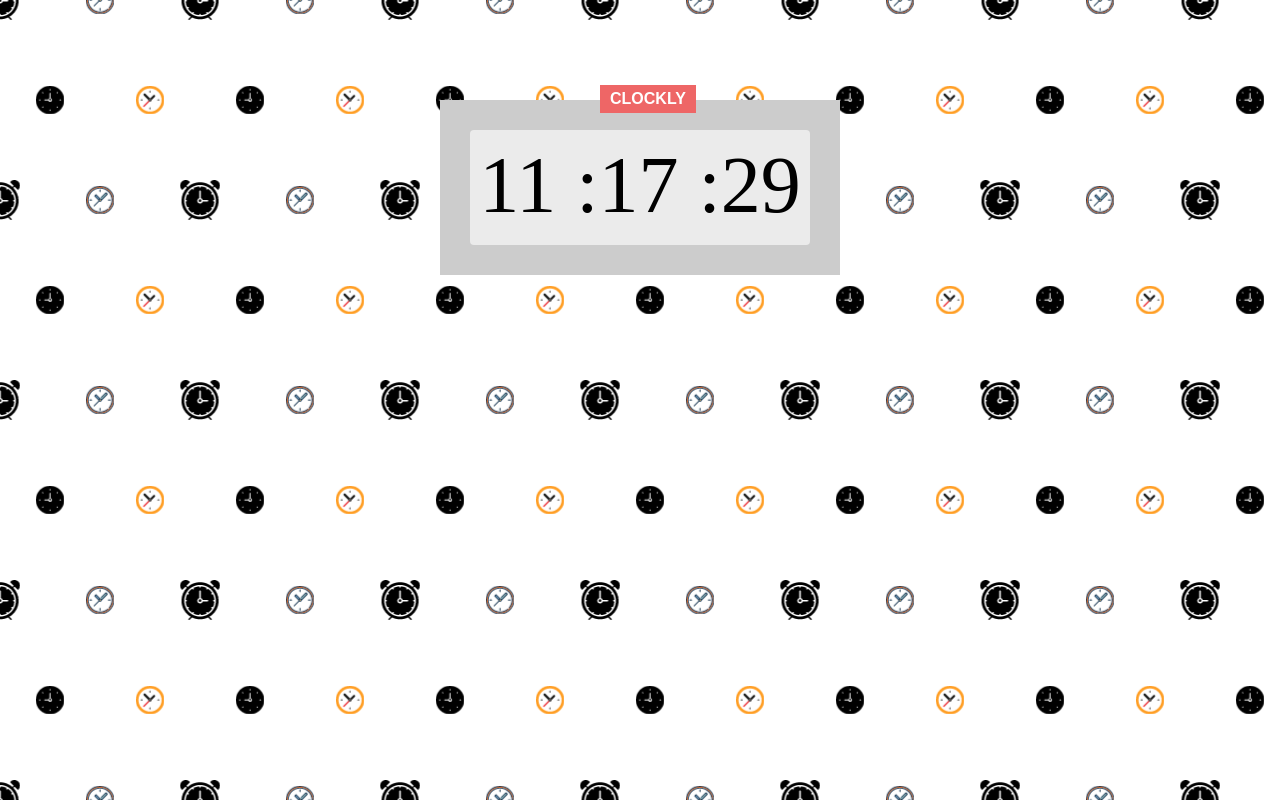
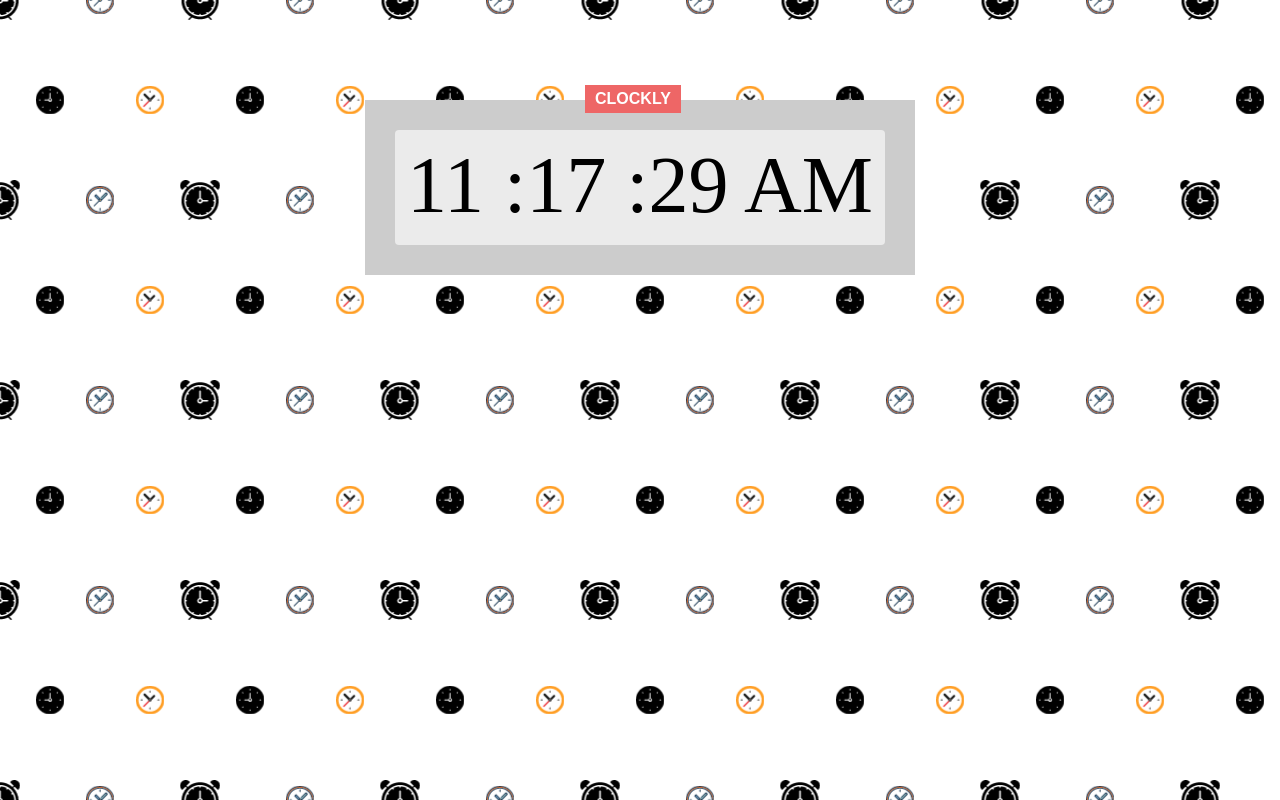
Before and after one commit to beellz/Clock-javascript, a plain HTML site: page index.html in a window 1280 px wide. Drawn offline with Linux system fonts and the light colour scheme; a web font is replaced by a local one.

Commit message:
added am/pm functionality

```diff
--- a/app.js
+++ b/app.js
@@ -2,9 +2,11 @@
 function clock() {
 
     const fullDate = new Date();
-    var hours = (fullDate.getHours() % 12);
+    var fullhour = (fullDate.getHours());
+    var hours = (fullDate.getHours() % 12 || 12);
     var mins  = fullDate.getMinutes();
     var sec = fullDate.getSeconds();
+    var AmPm = (fullhour >= 12) ? "PM" : "AM";
 
     if ( hours < 10) {
         hours = "0" + hours;
@@ -17,10 +19,10 @@ function clock() {
         sec = "0" + sec;
     }
 
-
     document.getElementById('hours').innerHTML = hours;
     document.getElementById('mins').innerHTML =":" + mins;
     document.getElementById('sec').innerHTML =":" + sec;
+    document.getElementById('amPm').innerHTML = AmPm;
 
 }
 
--- a/index.html
+++ b/index.html
@@ -11,6 +11,7 @@
             <span id="hours">2</span>
             <span id="mins">:12</span>
             <span id="sec">:23</span>
+            <span id="amPm">pm</span>
         </div>
     </div>
     <script src="app.js" charset="utf-8"></script>
--- a/style.css
+++ b/style.css
@@ -13,7 +13,7 @@ body {
 
 .main {
     background: #cccccc;
-    width: 400px;
+    width: 550px;
     height: 175px;
     margin: 100px auto;
     position: relative;
```
